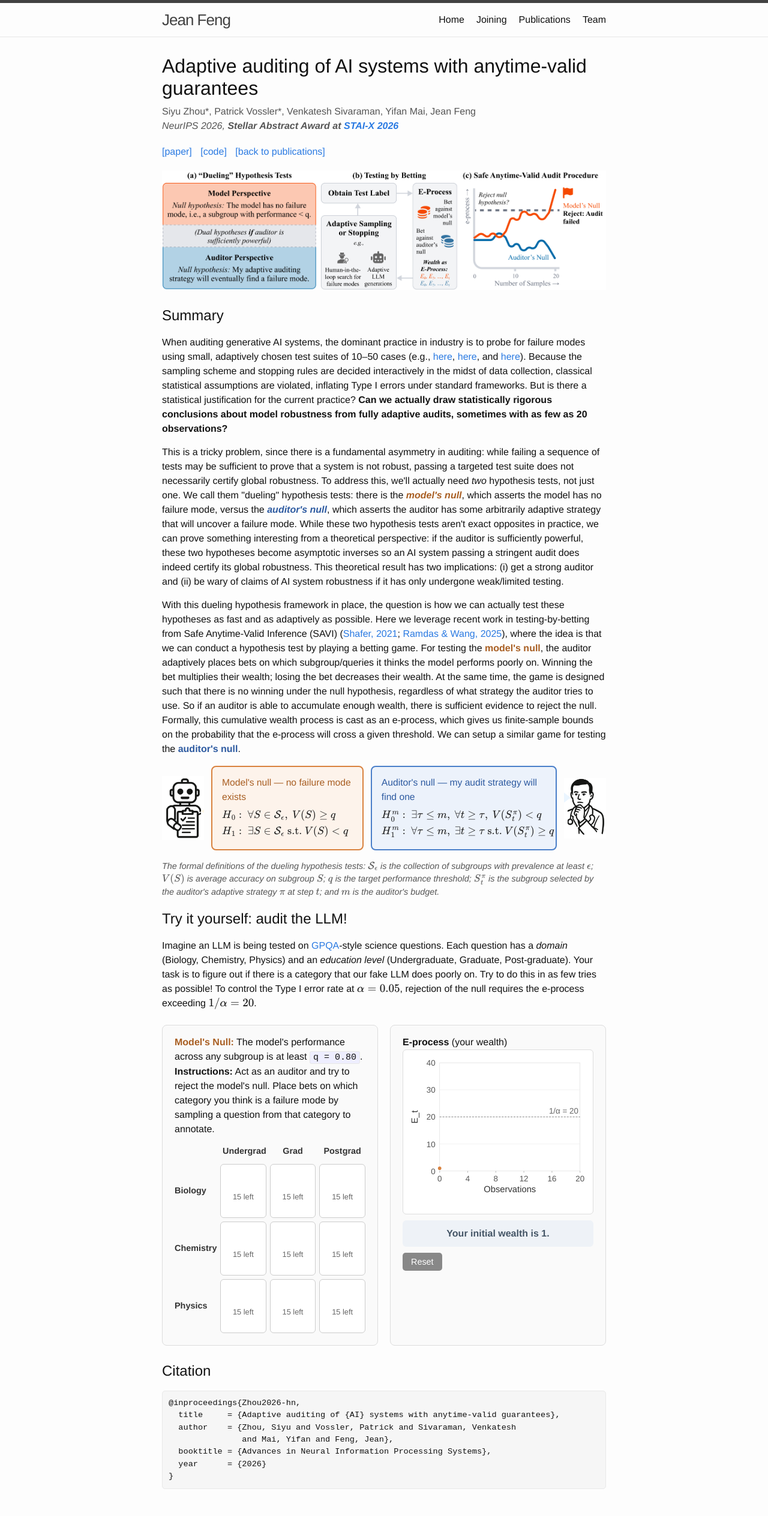
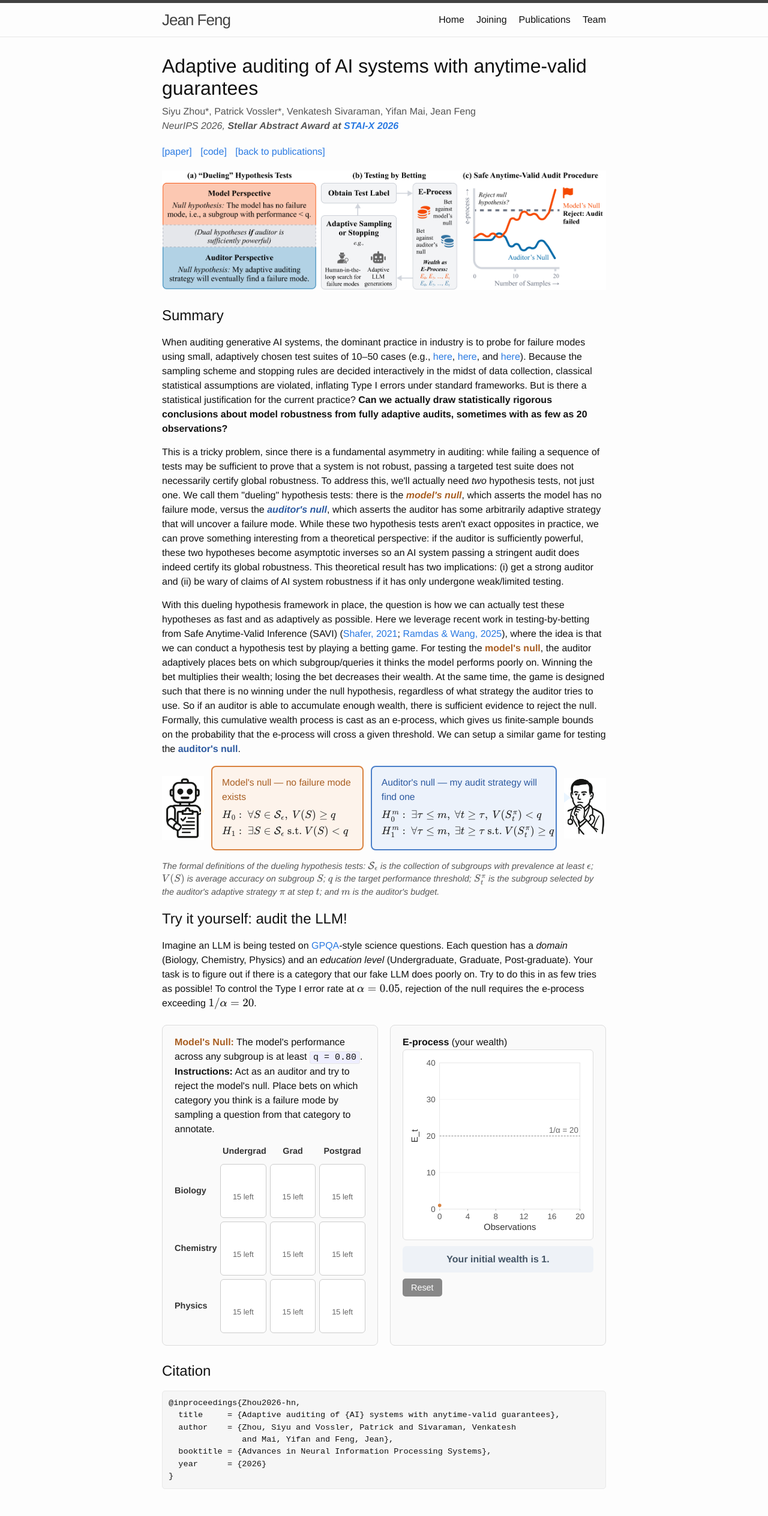
Before and after one commit to jjfeng/jjfeng.github.io, a Jekyll site: the page built from project_adaptive_auditing.html, in a window 1280 px wide. Shown: the whole page at 60% size. Built offline with Jekyll 4.4.1, drawn with Linux system fonts in a browser that asks for light colours.

Commit message:
update ratio

```diff
--- a/project_adaptive_auditing.html
+++ b/project_adaptive_auditing.html
@@ -217,7 +217,7 @@ Imagine an LLM is being tested on <a href="https://arxiv.org/abs/2311.12022">GPQ
 
     <div class="demo-card demo-right">
       <div><strong>E-process</strong> (your wealth)</div>
-      <div class="chart-wrap"><svg id="eproc" viewBox="0 0 420 360" preserveAspectRatio="xMidYMid meet"></svg></div>
+      <div class="chart-wrap"><svg id="eproc" viewBox="0 0 420 420" preserveAspectRatio="xMidYMid meet"></svg></div>
       <div class="status-banner status-neutral" id="statusBanner">Your initial wealth is 1.</div>
       <div class="controls">
         <button class="btn secondary" id="resetBtn">Reset</button>
```
Also changed, not shown: other parts of project_adaptive_auditing.html (+1 -1 lines).
